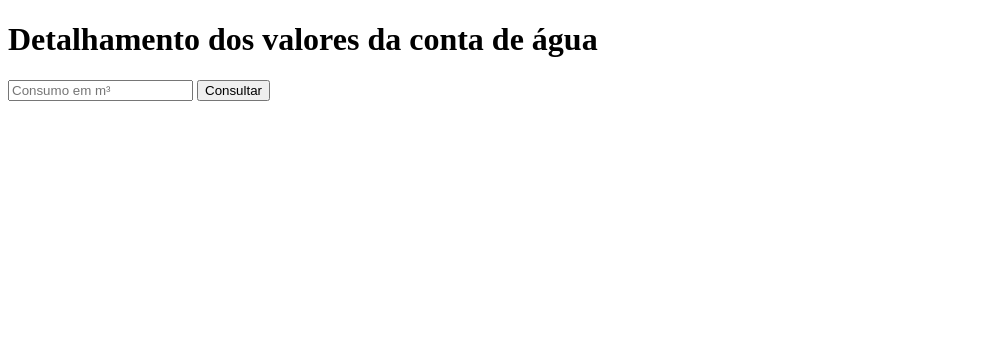
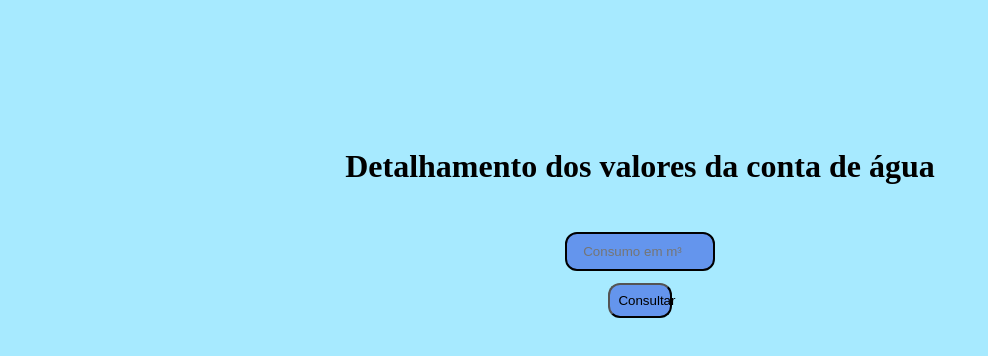
Before and after one commit to LucianoR8/AplConsumo_Agua, a plain HTML site: page index.html in a window 1280 px wide. Shown: the whole page, without its empty margins (0-988 px from the left). Drawn offline with Linux system fonts and the light colour scheme.

Commit message:
Update 0.1

```diff
--- a/css/styles.css
+++ b/css/styles.css
@@ -0,0 +1,35 @@
+body{
+    background-color: rgb(167, 234, 255);
+}
+.container-titulo{
+    display: flex;
+    align-items: center;
+    justify-content: center;
+    margin-top: 10%;
+}
+
+.container-input{
+    display: flex;
+    align-items: center;
+    justify-content: center;
+    flex-direction: column;
+    margin-top: 2%;
+}
+
+#consumo{
+    text-align: center;
+    width: 10%;
+    padding: 10px;
+    margin-bottom: 1%;
+    border: 2px solid;
+    background-color: cornflowerblue;
+    border-radius: 12px;
+}
+
+.btn{
+    width: 5%;
+    padding: 8px;
+    border-radius: 12px;
+    background-color: cornflowerblue;
+    cursor: pointer;
+}
--- a/index.html
+++ b/index.html
@@ -7,7 +7,9 @@
     <link rel="stylesheet" href="css/styles.css">
 </head>
 <body>
-    <h1>Detalhamento dos valores da conta de água</h1>
+    <div class="container-titulo">
+        <h1 class="txt-titulo">Detalhamento dos valores da conta de água</h1>
+    </div>
 
     <div class="container-input">
         <input type="number" id="consumo" placeholder="Consumo em m³">
```
